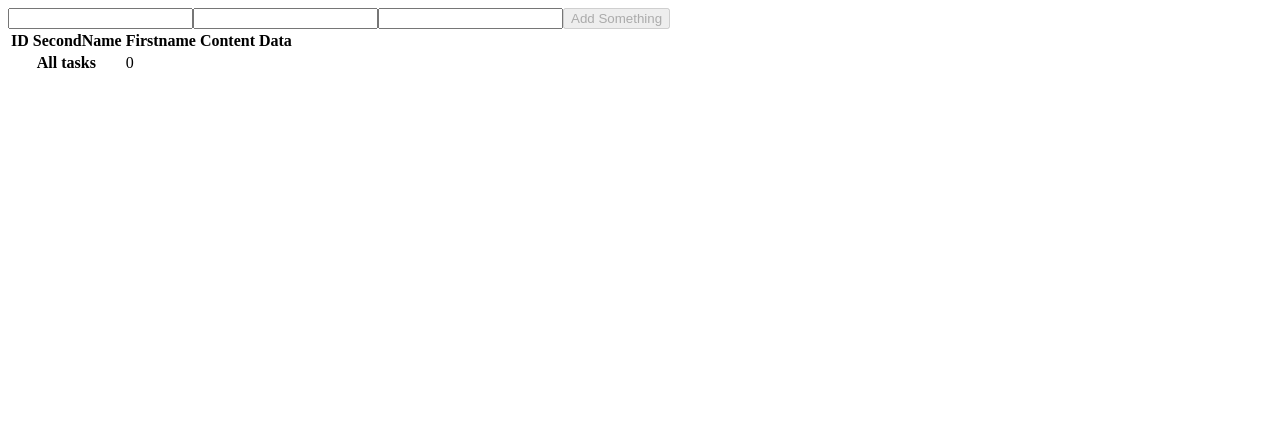
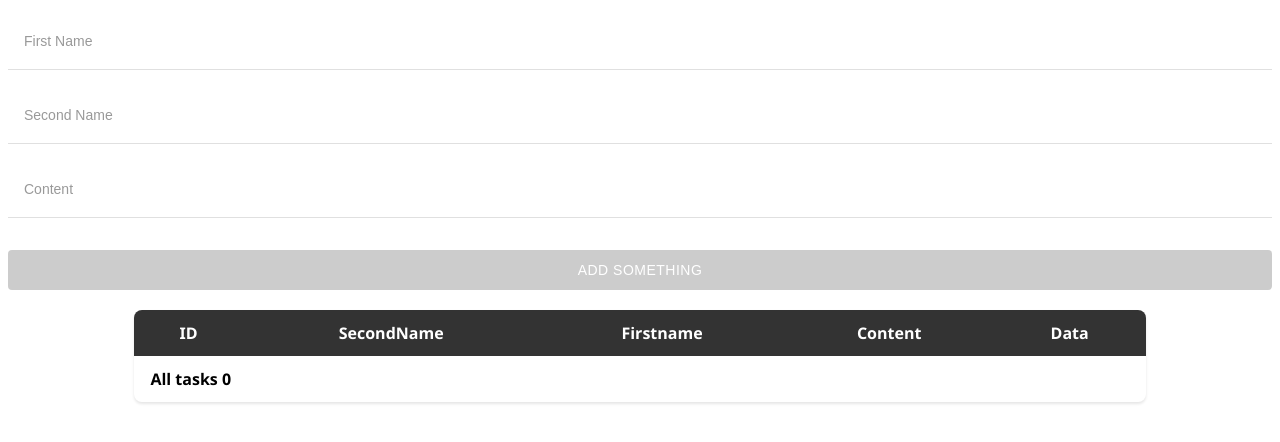
Before and after one commit to SAneck/simple_table, an Angular app: page / in a window 1280 px wide. Shown: the top 442 px of the page. Built offline with nearby package versions, Linux system fonts and the light colour scheme.

Commit message:
add styles for table and inputs

```diff
--- a/angular.json
+++ b/angular.json
@@ -99,5 +99,8 @@
         }
       }
     }
+  },
+  "cli": {
+    "analytics": false
   }
 }
--- a/src/app/add-task/add-task.component.html
+++ b/src/app/add-task/add-task.component.html
@@ -1,6 +1,26 @@
-<form [formGroup]="mainFrom" (ngSubmit)="submit()">
-    <input formControlName="firstName">
-    <input formControlName="secondName">
-    <input formControlName="content">
-    <button [disabled]="mainFrom.invalid" type="submit">Add Something</button>
+<form [formGroup]="mainFrom" (ngSubmit)="submit()" class="form__container">
+	<div class="input__row">
+		<input
+			formControlName="firstName"
+			placeholder="First Name"
+			class="form__input"
+		/>
+	</div>
+	<div class="input__row">
+		<input
+			formControlName="secondName"
+			placeholder="Second Name"
+			class="form__input"
+		/>
+	</div>
+	<div class="input__row">
+		<input
+			formControlName="content"
+			placeholder="Content"
+			class="form__input"
+		/>
+	</div>
+	<button type="submit" [disabled]="mainFrom.invalid" class="submit__btn">
+		Add Something
+	</button>
 </form>
--- a/src/app/add-task/add-task.component.scss
+++ b/src/app/add-task/add-task.component.scss
@@ -0,0 +1,84 @@
+.form__container {
+	width: 100%;
+	max-width: 1520px;
+	min-width: 300px;
+	margin: 20px auto;
+	font-family: 'Segoe UI', Tahoma, Geneva, Verdana, sans-serif;
+	box-sizing: border-box;
+}
+
+.input__row {
+	margin-bottom: 24px;
+	position: relative;
+	padding-bottom: 8px;
+
+	&::after {
+		content: '';
+		position: absolute;
+		left: 0;
+		right: 0;
+		bottom: 0;
+		height: 1px;
+		background-color: #e0e0e0;
+	}
+}
+
+.form__input {
+	width: 100%;
+	padding: 12px 16px;
+	border: none;
+	background: transparent;
+	font-size: 16px;
+	box-sizing: border-box;
+
+	&:focus {
+		outline: none;
+	}
+
+	&::placeholder {
+		color: #999;
+		font-size: 14px;
+	}
+}
+
+.submit__btn {
+	width: 100%;
+	padding: 12px 16px;
+	background-color: #333333;
+	color: white;
+	border: none;
+	border-radius: 4px;
+	font-size: 14px;
+	text-transform: uppercase;
+	letter-spacing: 0.5px;
+	cursor: pointer;
+	transition: background-color 0.3s;
+	margin-top: 8px;
+	box-sizing: border-box;
+
+	&:hover {
+		background-color: #555;
+	}
+
+	&:disabled {
+		background-color: #ccc;
+		cursor: not-allowed;
+	}
+}
+
+@media (max-width: 600px) {
+	.form__container {
+		width: 95%;
+		margin: 15px auto;
+	}
+
+	.form__input {
+		padding: 10px 12px;
+		font-size: 14px;
+	}
+
+	.submit__btn {
+		padding: 10px 12px;
+		font-size: 12px;
+	}
+}
--- a/src/app/table/table.component.html
+++ b/src/app/table/table.component.html
@@ -10,17 +10,16 @@
 	</thead>
 	<tbody>
 		<tr *ngFor="let task of tasks$ | async; let index = index">
-            <th scope="row" data-label="ID">{{index}}</th>
-            <td data-label="Firstname">{{task.firstName}}</td>
-            <td data-label="SecondName">{{task.secondName}}</td>
-            <td data-label="Content">{{task.content}}</td>
-            <td data-label="Date">{{task.date | date: 'dd/MM/yyyy' }}</td>
+			<th scope="row" data-label="ID">{{ index }}</th>
+			<td data-label="Firstname">{{ task.firstName }}</td>
+			<td data-label="SecondName">{{ task.secondName }}</td>
+			<td data-label="Content">{{ task.content }}</td>
+			<td data-label="Date">{{ task.date | date : 'dd/MM/yyyy' }}</td>
 		</tr>
 	</tbody>
 	<tfoot>
 		<tr>
-            <th scope="row" colspan="2">All tasks</th>
-            <td>{{numbersOfTasks$ | async }}</td>
+			<th scope="row" colspan="2">All tasks {{ numbersOfTasks$ | async }}</th>
 		</tr>
 	</tfoot>
 </table>
--- a/src/app/table/table.component.scss
+++ b/src/app/table/table.component.scss
@@ -0,0 +1,62 @@
+$white: white;
+
+:host {
+	display: flex;
+	align-items: center;
+	justify-content: center;
+
+	td,
+	th {
+		text-align: center;
+		padding: 12px 16px;
+		border: none;
+	}
+
+	table {
+		width: 80%;
+		border-collapse: collapse;
+		font-family: 'Segoe UI', Tahoma, Geneva, Verdana, sans-serif;
+		box-shadow: 0 2px 3px rgba(0, 0, 0, 0.1);
+		overflow: hidden;
+		border-radius: 8px;
+
+		thead {
+			color: $white;
+			background-color: #333333;
+			padding: 40px;
+
+			thead th {
+				text-align: left;
+				font-weight: 500;
+				text-transform: uppercase;
+				letter-spacing: 0.5px;
+			}
+		}
+		tbody tr {
+			position: relative;
+
+			&::after {
+				content: '';
+				position: absolute;
+				left: 16px;
+				right: 16px;
+				bottom: 0;
+				height: 1px;
+				background-color: #e0e0e0;
+			}
+
+			tbody td,
+			tbody th {
+				border-bottom: 1px solid #e0e0e0;
+			}
+		}
+
+		tfoot {
+			th,
+			td {
+				margin-left: 0;
+				text-align: left;
+			}
+		}
+	}
+}
```
Lines whose indentation alone changed are shown as unchanged.
